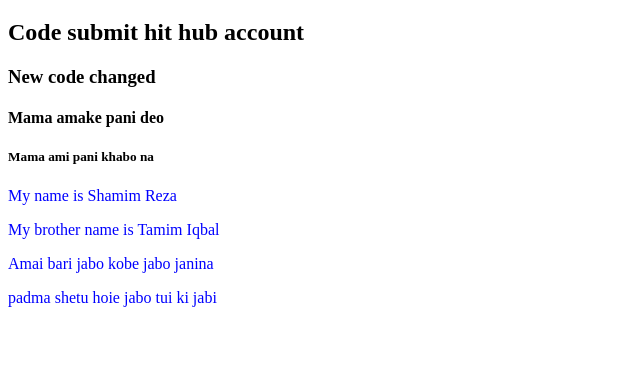
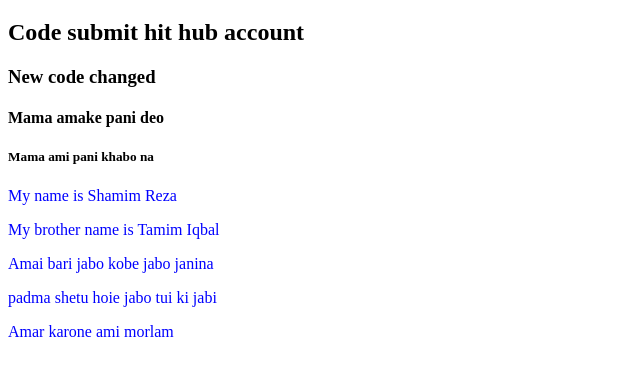
Before and after one commit to SRcoder898/my-first-assign, a plain HTML site: page index.html in a window 1280 px wide. Shown: the part 61-436 px from the top of the page, without its empty margins (0-640 px from the left). Drawn offline with Linux system fonts and the light colour scheme.

Commit message:
paragaraph chnage

```diff
--- a/index.html
+++ b/index.html
@@ -17,5 +17,6 @@
     <p>My brother name is Tamim Iqbal</p>
     <p>Amai bari jabo kobe jabo janina</p>
     <p>padma shetu hoie jabo tui ki jabi</p>
+    <p>Amar karone ami morlam</p>
 </body>
 </html>
```
